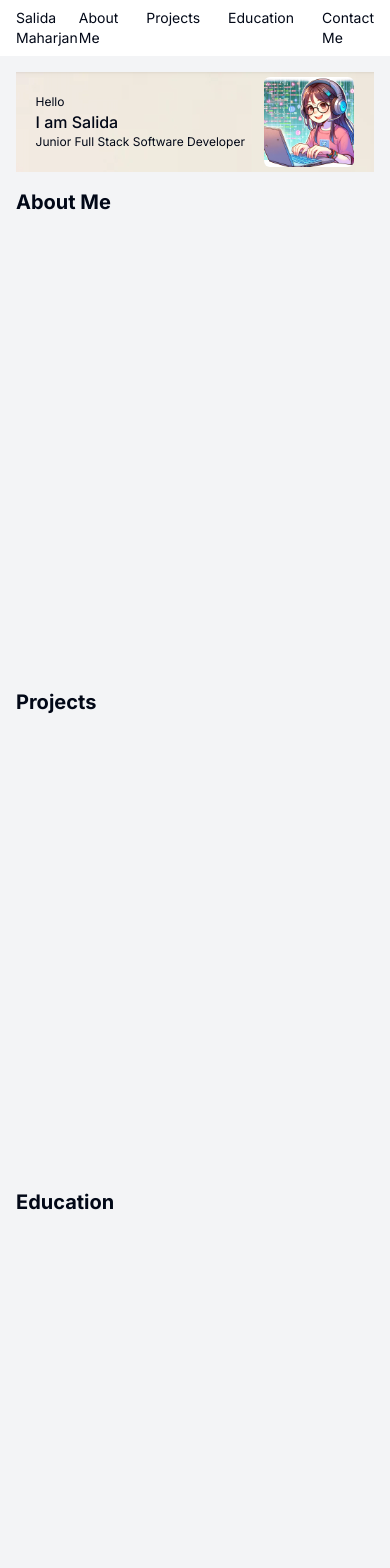
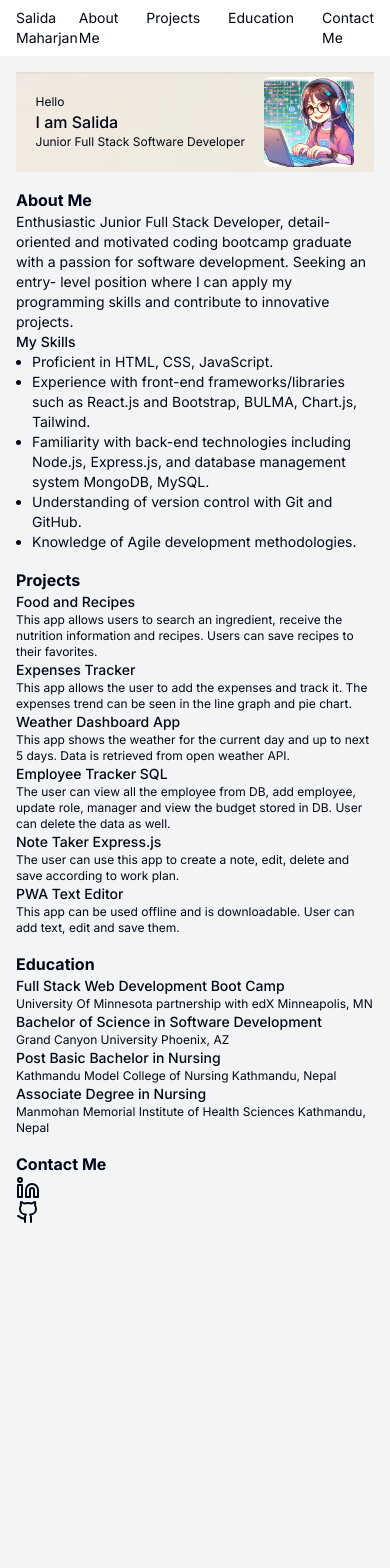
Before and after one commit to salidamaharjan/nextjs-portfolio, a Next.js app: page / in a window 390 px wide. Shown: the top 1568 px of the page. After the commit the page ends 1240 px from the top, so only its background shows below. Built offline with nearby package versions, Linux system fonts and the light colour scheme.

Commit message:
Update css to make responsive UI

```diff
--- a/src/app/page.tsx
+++ b/src/app/page.tsx
@@ -19,18 +19,78 @@ export default function Home() {
                            alt="My image"/>
                 </div>
             </div>
-            <div>
+            <div className="flex flex-col gap-4">
                 <DetailSection id="about-me">
-                    About Me
+                    <div>About Me</div>
+                    <div className="font-normal md:text-md text-sm">Enthusiastic Junior Full Stack Developer,
+                        detail-oriented and motivated coding bootcamp
+                        graduate with a passion for software development. Seeking an entry- level position where I can
+                        apply my programming skills and contribute to innovative projects.
+                    </div>
+                    <div className="font-normal md:text-md text-sm">
+                        <div className="md:font-medium font-medium md:text-lg">My Skills</div>
+                        <ul className="pl-4">
+                            <li className="list-disc"> Proficient in HTML, CSS, JavaScript.
+                            </li>
+                            <li className="list-disc"> Experience with front-end frameworks/libraries such as React.js
+                                and Bootstrap, BULMA,
+                                Chart.js,
+                                Tailwind.
+                            </li>
+                            <li className="list-disc">
+                                Familiarity with back-end technologies including Node.js, Express.js, and database
+                                management
+                                system MongoDB, MySQL.
+                            </li>
+                            <li className="list-disc">
+                                Understanding of version control with Git and GitHub.
+                            </li>
+                            <li className="list-disc"> Knowledge of Agile development methodologies.
+                            </li>
+                        </ul>
+                    </div>
                 </DetailSection>
                 <DetailSection id="projects">
-                    Projects
+                    <div>Projects</div>
+                    <div className="font-normal md:text-sm text-xs">
+                        <div className="md:font-medium font-medium text-sm md:text-md">Food and Recipes</div>
+                        This app allows users to search an ingredient, receive the nutrition information and recipes.
+                        Users can save recipes to their favorites.
+                        <div className="md:font-medium font-medium text-sm md:text-md">Expenses Tracker </div>
+                        This app allows the user to add the expenses and track it. The expenses trend can be seen in the
+                        line graph and pie chart.
+                        <div className="md:font-medium font-medium text-sm md:text-md">Weather Dashboard App </div>
+                        This app shows the weather for the current day and up to next 5 days. Data is retrieved from
+                        open weather API.
+                        <div className="md:font-medium font-medium text-sm md:text-md">Employee Tracker SQL</div>
+                        The user can view all the employee from DB, add employee, update role, manager and view the
+                        budget stored in DB. User can delete the data as well.
+                        <div className="md:font-medium font-medium text-sm md:text-md">Note Taker Express.js</div>
+                        The user can use this app to create a note, edit, delete and save according to work plan.
+                        <div className="md:font-medium font-medium text-sm md:text-md">PWA Text Editor</div>
+                        This app can be used offline and is downloadable. User can add text, edit and save them.
+                    </div>
                 </DetailSection>
                 <DetailSection id="education">
-                    Education
+                    <div>Education</div>
+                    <div className="font-normal md:text-sm text-xs">
+                        <div className="md:font-medium font-medium text-sm md:text-md">Full Stack Web Development Boot
+                            Camp
+                        </div>
+                        University Of Minnesota partnership with edX Minneapolis,
+                        MN
+                        <div className="md:font-medium font-medium text-sm md:text-md">Bachelor of Science in Software
+                            Development</div> Grand Canyon University
+                        Phoenix, AZ
+                        <div className="md:font-medium font-medium text-sm md:text-md">Post Basic Bachelor in
+                            Nursing</div>
+                        Kathmandu Model College of Nursing Kathmandu, Nepal
+                        <div className="md:font-medium font-medium text-sm md:text-md">Associate Degree in Nursing</div>
+                        Manmohan Memorial Institute of Health Sciences Kathmandu, Nepal
+                    </div>
                 </DetailSection>
                 <DetailSection id="contact-me" className="flex flex-col">
-                    Contact Me
+                    <div>Contact Me</div>
                     <div className="font-normal">
                         <a href="https://www.linkedin.com/in/salida-maharjan-6381b9173/" target="_blank"><Linkedin/>
                         </a>
--- a/src/components/ui/DetailSection.tsx
+++ b/src/components/ui/DetailSection.tsx
@@ -6,7 +6,7 @@ type DetailSectionProps = {
 export default function DetailSection(
     {children, className, id}: DetailSectionProps
 ) {
-    return <h1 id={id} className={`${className} h-[500px] text-xl font-bold`}>
+    return <h1 id={id} className={`${className} md:text-xl text-md font-bold`}>
         {children}
     </h1>
 }
```
